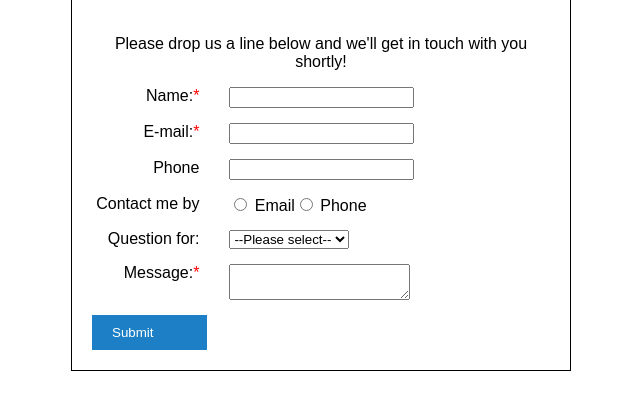
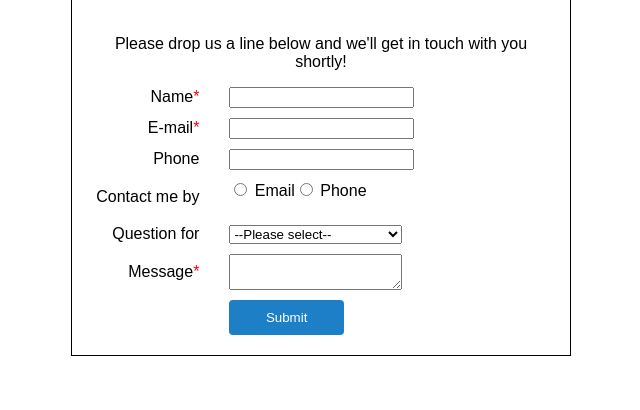
Before and after one commit to Vlad-student/form-practice, a plain HTML site: page index.html in a window 1280 px wide. Shown: the part 90-500 px from the top of the page, without its empty margins (319-959 px from the left). Drawn offline with Linux system fonts and the light colour scheme.

Commit message:
vbnvbnvbnvn

```diff
--- a/index.html
+++ b/index.html
@@ -12,11 +12,11 @@
         <p class="center">Please drop us a line below and we'll get in touch with you shortly!</p>
 
 <label >
-    <span class="red-star">Name:</span>
+    <span class="red-star">Name</span>
     <input type="text" name="name" required>
 </label>
 <label >
-    <span class="red-star">E-mail:</span>
+    <span class="red-star">E-mail</span>
     <input type="text" name="email" required>
 </label>
 <label>
@@ -38,7 +38,7 @@
 </div>
 
     <label>
-    <span>Question for:</span>
+    <span>Question for</span>
                 <select name="question">
                     <option>--Please select--</option>
                     <option value="2">2</option>
@@ -49,7 +49,7 @@
 
 
     <label>
-    <span class="red-star">Message:</span>
+    <span class="red-star">Message</span>
     <textarea name="message" required></textarea>
     </label>
     <button type="submit">Submit</button>
--- a/style.css
+++ b/style.css
@@ -14,9 +14,11 @@ box-sizing: border-box;
     display: flex;
     flex-direction: column;
 }
-.container>*:not(h1,p){
+.container>*:not(h1,p,button){
     display: flex;
-    justify-content: start;
+    justify-content:flex-start;
+    align-items: center;
+    margin-bottom: 10px;
 }
 .container span{
     display: inline-block;
@@ -41,17 +43,29 @@ label{
 
 }
 button {
+    display: block;
     background-color:rgb(29, 128, 199);
     color: white;
     padding: 10px 20px;
     border: 4px;
 width: 25% ;
-right: 30px;
+margin-left: 30%;
+border-radius: 4px;
 }
 
     input:not(type="radio"),
 textarea,
 select {
-    width: 100%;
+    width: 173px;
     padding: 8px;
 }
+input:not(type="radio"){
+    width: 250px;
+
+}
+select{
+    width: 173px;
+}
+textarea{
+    width: 173px;
+}
```
